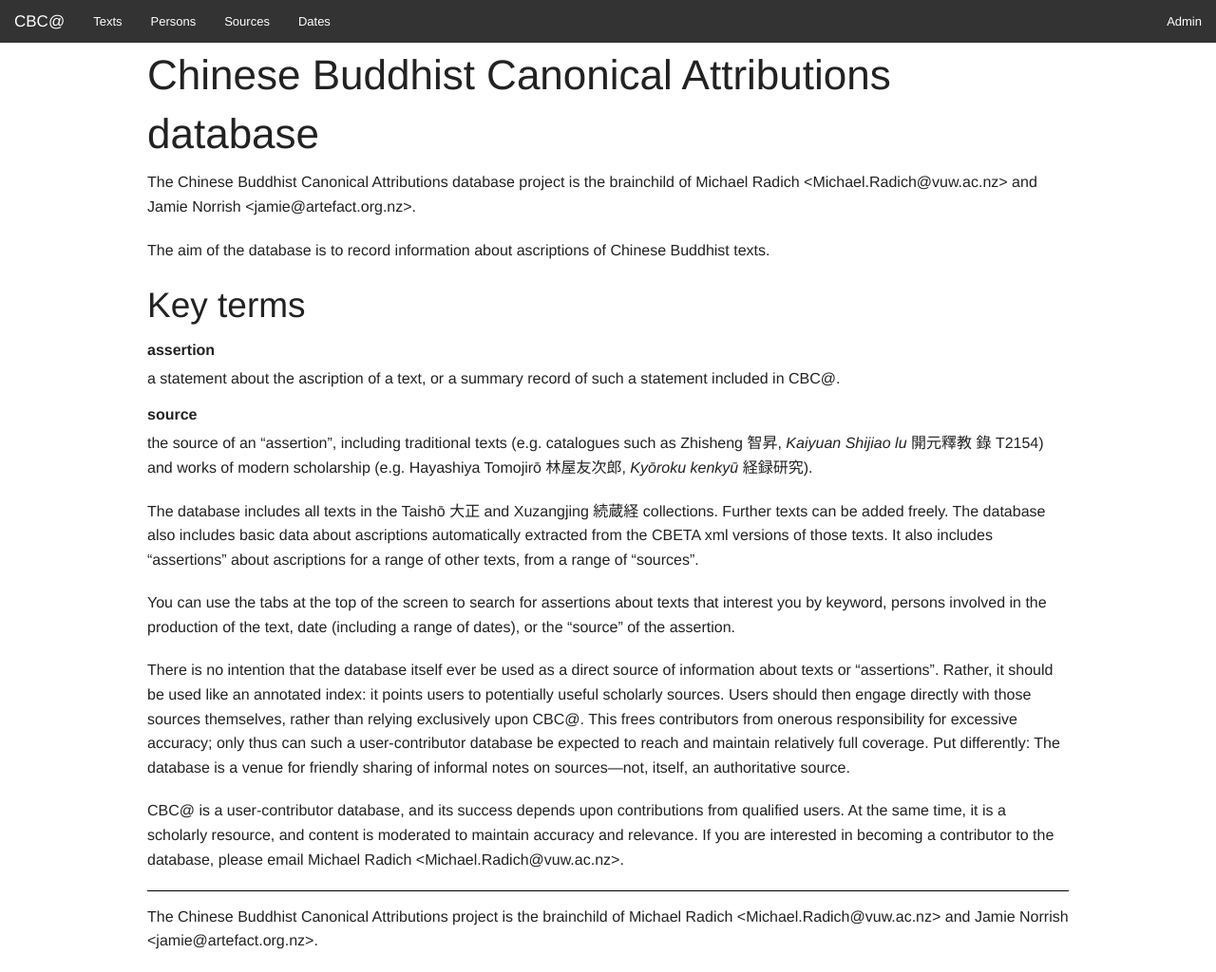
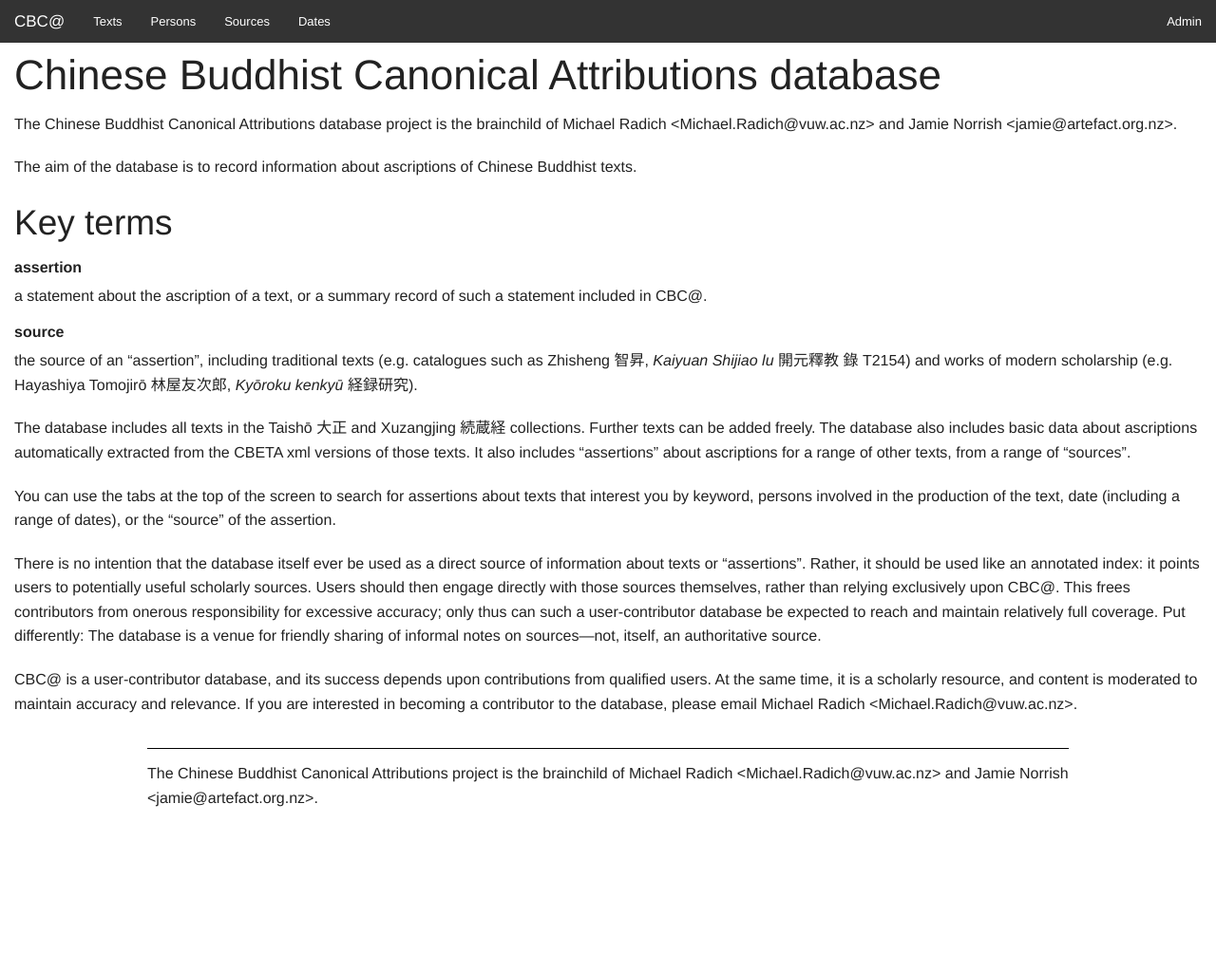
Before and after one commit to ajenhl/moad, a Django app: page / in a window 1280 px wide. Shown: the whole page at 95% size. After the commit the page ends 850 px from the top, so only its background shows below. Run offline with Django 3.2, Linux system fonts and the light colour scheme; parts of the project's set-up code (start-up, migrations or seed data) failed here and were passed over.

Commit message:
Made content take up the full width of the browser window, rather than a set amount.

```diff
--- a/attribution/templates/attribution/display/base.html
+++ b/attribution/templates/attribution/display/base.html
@@ -39,7 +39,7 @@
       </section>
     </nav>
     {% endblock top_nav %}
-    <div class="row">
+    <div class="row full-width">
       <div class="small-12 columns">
         {% block content %}{% endblock content %}
       </div>
--- a/moad/static/css/site.css
+++ b/moad/static/css/site.css
@@ -2,6 +2,7 @@ footer {
     border-top: black 1px solid;
     font-size: smaller;
     padding-top: 1em;
+    margin-top: 1em;
 }
 
 td {
@@ -11,3 +12,10 @@ td {
 .assertion-property-title {
     font-weight: bolder;
 }
+
+.full-width {
+    width: 100%;
+    margin-left: auto;
+    margin-right: auto;
+    max-width: initial;
+}
```
